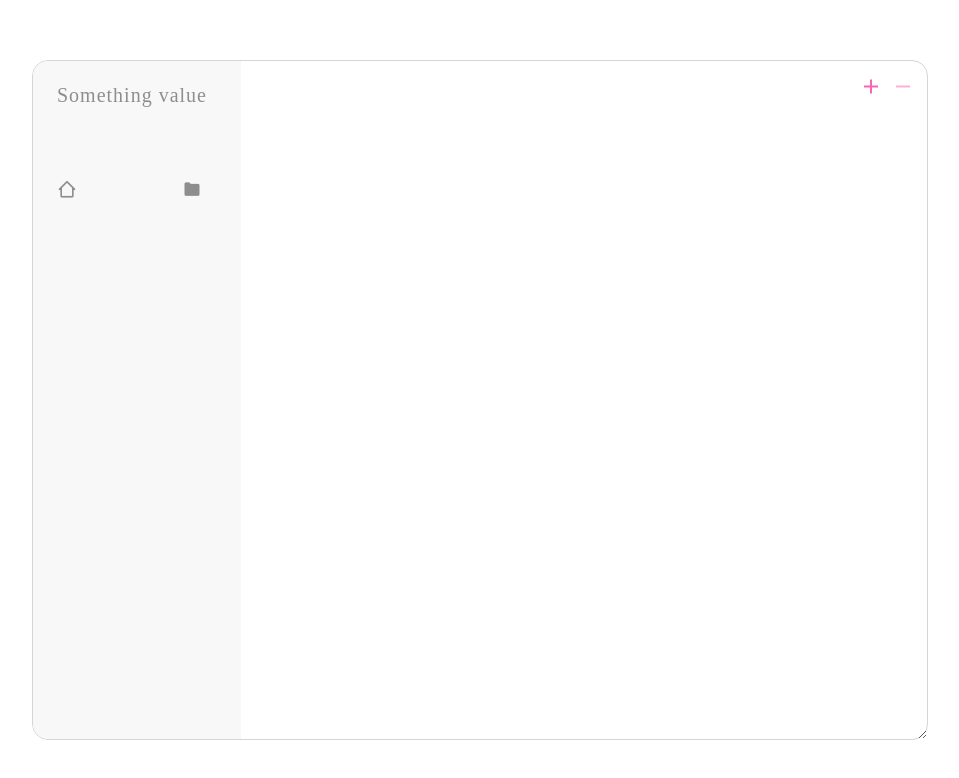
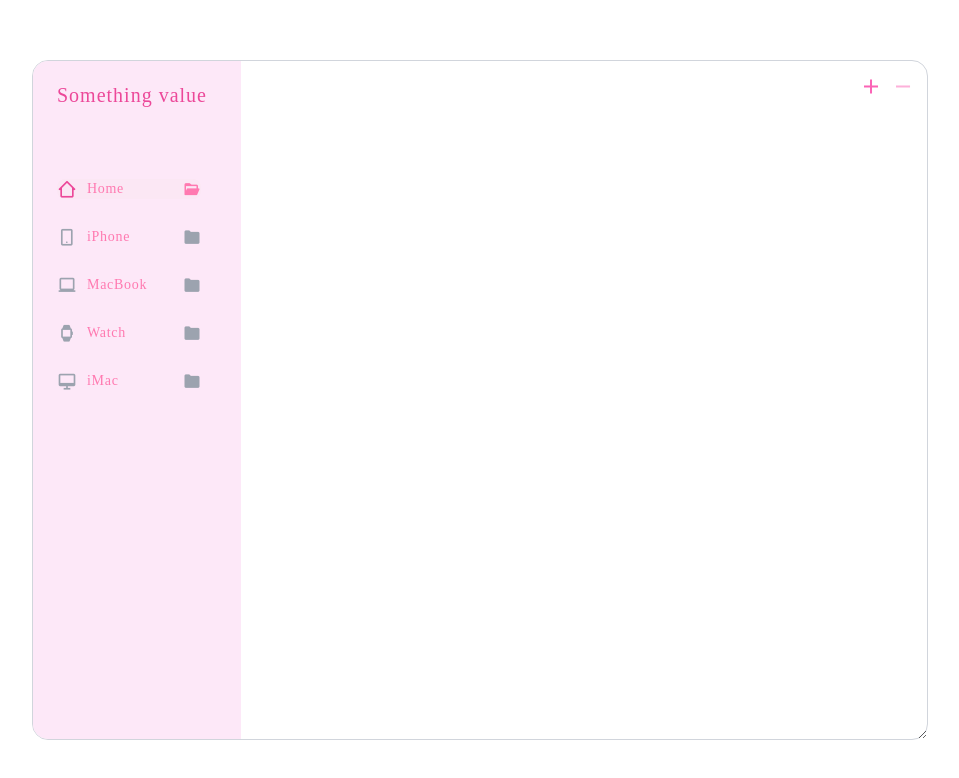
Before and after one commit to dimbo1324/apple-dimbo-store-2504, a React (Vite) app in the folder apple-dimbo-store/: page / in a window 1280 px wide. Shown: the top 778 px of the page, without its empty margins (160-1119 px from the left). Built offline with nearby package versions, Linux system fonts and the light colour scheme; a web font is replaced by a local one.

Commit message:
Наполнил Left bar

```diff
--- a/apple-dimbo-store/src/components/base/LeftBar.jsx
+++ b/apple-dimbo-store/src/components/base/LeftBar.jsx
@@ -1,23 +1,68 @@
-import React from "react";
+import React, { useState } from "react";
 import { leftBarData } from "../../data";
+
 const LeftBar = () => {
+  const [activeIdx, setActiveIdx] = useState(0);
+
   return (
-    <div className="2xl:w-80 xl:w-52 w-44 h-full bg-[#f8f8f8] flex flex-col justify-between pt-5 pl-6 pb-14 md:pb-0">
+    <div
+      className="
+        2xl:w-80 xl:w-52 w-44 h-full
+        bg-[#FDE8F8]             /* светло‑розовый фон вместо серого */
+        flex flex-col justify-between
+        pt-5 pl-6 pb-14 md:pb-0
+      "
+    >
       <a
         href="#"
-        className="2xl:text-2xl xl:text-xl font-light text-[#8e8e8e] mb-14 tracking-wider"
+        className="
+          2xl:text-2xl xl:text-xl font-light
+          text-[#EC4899] mb-14    /* яркий пинк вместо серого */
+          tracking-wider
+        "
       >
         Something value
       </a>
+
       <div className="flex flex-col flex-grow">
-        <a
-          href="#"
-          className="xl:w-36 lg:w-32 w-30 flex items-center justify-between my-3.5 text-left cursor-pointer"
-        >
-          <i className="bx bx-home-alt-2 text-xl text-[#8e8e8e]"></i>
-          <span className="text-sm text-[#8e8e8e] mr-auto mx-2.5 tracking-wider"></span>
-          <i className="text-lg text-[#8e8e8e] bx bxs-folder"></i>
-        </a>
+        {leftBarData.map((item, idx) => {
+          const isActive = idx === activeIdx;
+
+          return (
+            <a
+              key={idx}
+              href="#"
+              onClick={() => setActiveIdx(idx)}
+              className={`
+                xl:w-36 lg:w-32 w-30 flex items-center justify-between
+                my-3.5 text-left cursor-pointer
+                ${
+                  isActive
+                    ? "bg-[#FBE7F4] rounded-lg" /* активный фон */
+                    : "hover:bg-[#FDE8F8] rounded-md"
+                } /* hover тот же светлый фон */
+              `}
+            >
+              <i
+                className={`
+                  ${item.icon} text-xl
+                  ${isActive ? "text-[#EC4899]" : "text-[#9CA3AF]"}
+                `}
+              ></i>
+
+              <span className="text-sm text-[#FF79B0] mr-auto mx-2.5 tracking-wider">
+                {item.label}
+              </span>
+
+              <i
+                className={`
+                  ${isActive ? item.activeIcon : item.inactiveIcon}
+                  text-lg ${isActive ? "text-[#FF79B0]" : "text-[#9CA3AF]"}
+                `}
+              ></i>
+            </a>
+          );
+        })}
       </div>
     </div>
   );
```
